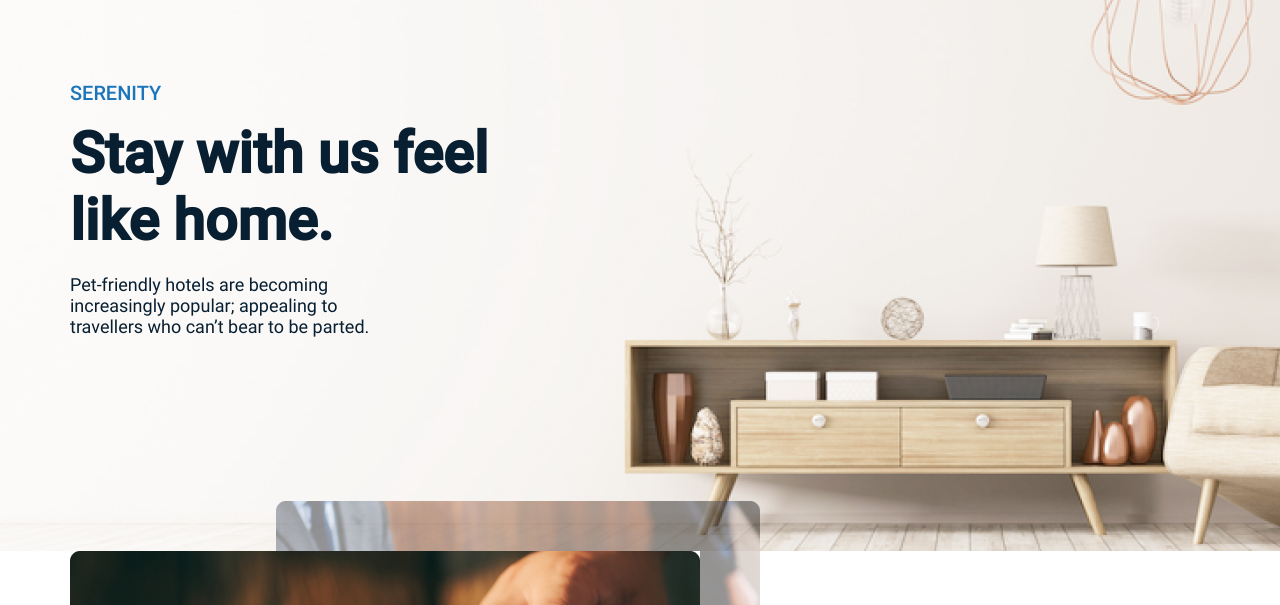
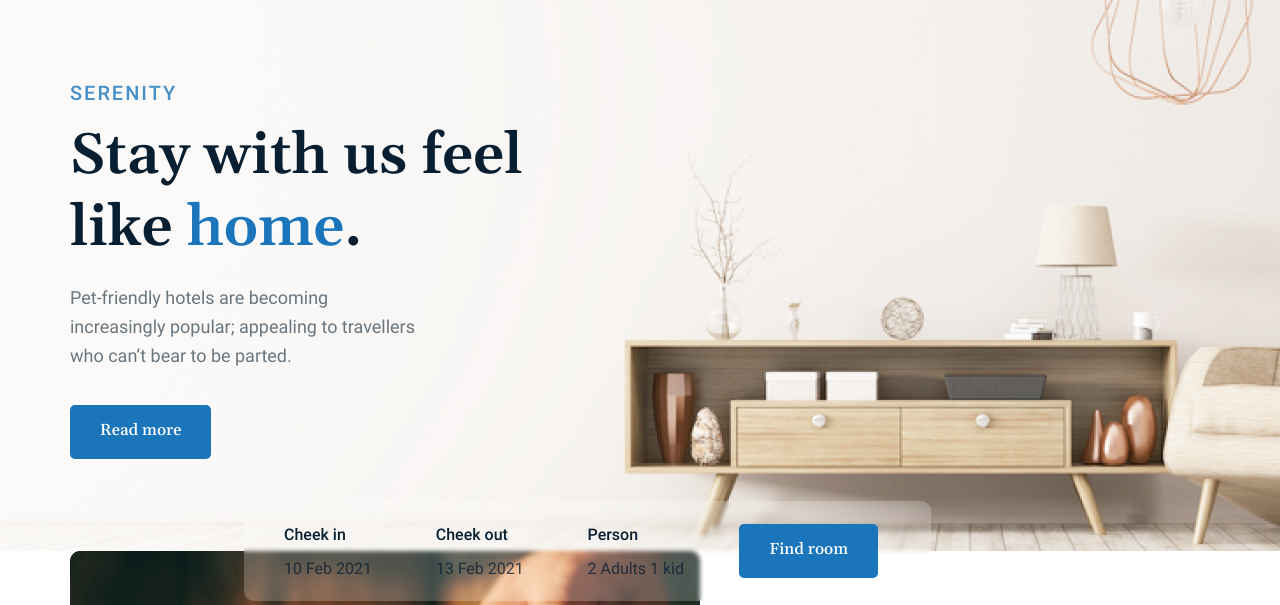
Before and after one commit to Svetla17/dz2_sveta, a plain HTML site: page index.html in a window 1280 px wide. Shown: the part 139-744 px from the top of the page. Drawn offline with Linux system fonts and the light colour scheme.

Commit message:
mini_box

```diff
--- a/assets/css/style.css
+++ b/assets/css/style.css
@@ -39,8 +39,9 @@ html {
   display: flex;
   list-style: none;
 }
+
 .nav-item {
-  margin: 52px 40px;
+  margin: 5.2rem 4.0rem;
 }
 
 .nav-link {
@@ -51,6 +52,7 @@ html {
     color: #081F32;
     text-decoration: none;
 }
+
 .nav-link-blue{
     font-family: 'Gelasio', sans-serif;
     font-style: normal;
@@ -60,7 +62,7 @@ html {
     text-decoration: none;
 }
 
-.request {
+.request_book {
     font-family: 'Gelasio', sans-serif;
     text-decoration: none;
     display: inline-block;
@@ -69,7 +71,7 @@ html {
     margin-top: 35px;
     height: 54px;
     color: #FFFFFF;
-    padding: 10px 20px;
+    padding: 1rem 2rem;
     font-style: normal;
     font-weight: 500;
     font-size: 1.6rem;
@@ -77,11 +79,13 @@ html {
 
 
 /* FIRST SECTION */
+
 .first-section {
     background-image: url("../imgs/main-bg.jpg");
     min-height: 690px;
     padding: 22rem 0 0;
 }
+
 .text {
     font-family: 'Roboto', sans-serif;
     font-style: normal;
@@ -89,29 +93,122 @@ html {
     font-size: 2rem;
     color: #1B75BB;
     text-transform: uppercase;
-    margin-bottom: 15px;
+    letter-spacing: 0.1em;
+    opacity: 0.8;
+    margin-bottom: 1.5rem;
 }
+
 .first-section-title {
-    font-family: 'Gelasio', sans-serif
+    font-family: 'Gelasio', sans-serif;
     font-size: 5.7rem;
-    max-width: 45rem;
+    max-width: 46rem;
     margin: 0 0 2rem;
     font-weight: 600;
-    font-size: 57px;
     color: #081F32;
+}
+
+.blue {
+    font-family: 'Gelasio', sans-serif;
+    font-size: 5.7rem;
+    font-weight: 600;
+    color: #1B75BB;
+}
+
+.first-section-text {
+    font-family: 'Roboto', sans-serif;
+    font-size: 1.8rem;
+    line-height: 160%;
+    max-width: 35rem;
+    color: #081F32;
+    opacity: 0.6;
+}
+
+.request_read {
+    font-family: 'Gelasio', sans-serif;
+    text-decoration: none;
+    display: inline-block;
+    background: #1B75BB;
+    border-radius: 0.5rem;
+    margin-top: 3.5rem;
+    height: 5.4rem;
+    color: #FFFFFF;
+    padding: 1.5rem 3.0rem;
+    font-style: normal;
+    font-weight: 500;
+    font-size: 1.6rem;
+}
+
+.mini_box{
+    min-height: 10rem;
+    width: 68.7rem;
+    margin-left: 24.4rem;
+    background: rgba(255, 255, 255, 0.21);
+    backdrop-filter: blur(0.2rem);
+    border-radius: 1rem;
+    position: absolute;
+    margin-top: -5rem;
+    margin-bottom: -5rem;
+    list-style: none;
+    text-decoration: none;
+    }
+
+.ch_date {
+    display: flex;
+    list-style: none;
+    text-decoration: none;
+    align-items: center;
+    height: 10rem;
+    padding: 4rem;
+}
+
+.cheek{
+    list-style: none;
+    text-decoration: none;
 
 }
 
-.first-section-text {
-    font-size: 1.8rem;
-    max-width: 34rem;
+.row{
+    max-height: 10rem;
+    width: 17rem;
+}
+
+h3 {
+    font-family: 'Roboto', sans-serif;
+    font-style: normal;
+    font-weight: 500;
+    font-size: 1.6rem;
+    color: #081F32;
+    margin: 0 0 1.5rem;
+}
+
+.date{
+    font-family: 'Roboto', sans-serif;
+    font-style: normal;
+    font-weight: normal;
+    font-size: 16px;
+    color: #081F32;
+    opacity: 0.8;
+}
+
+.request_find {
+    font-family: 'Gelasio', sans-serif;
+    text-decoration: none;
+    display: inline-block;
+    background: #1B75BB;
+    border-radius: 0.5rem;
+    height: 5.4rem;
+    color: #FFFFFF;
+    padding: 1.5rem 3.0rem;
+    font-style: normal;
+    font-weight: 500;
+    font-size: 1.6rem;
 }
 
 @media screen and (max-width: 767px) {
 
     .first-section-title {
         font-size: 4.7rem;
-    }
+
 
 }
 
--- a/index.html
+++ b/index.html
@@ -30,16 +30,43 @@
                         </li>
                     </ul>
                 </nav>
-                <a class="request" href="#">Book now</a>
+                <a class="request_book" href="#">Book now</a>
             </div>
         </div>
     </header>
     <section class="first-section">
         <div class="container">
             <h2 class="text">Serenity</h2>
-            <h1 class="first-section-title">Stay with us feel like home.</h1>
+            <h1 class="first-section-title">Stay with us feel like <span class="blue">home</span>.</h1>
             <p class="first-section-text">Pet-friendly hotels are becoming increasingly popular; appealing to travellers who can’t bear to be parted.</p>
+            <a class="request_read" href="#">Read more</a>
         </div>
+    </section>
+    <section class="mini_box">
+                <ul class="ch_date">
+                    <div class="row">
+                    <li class="nav_ch">
+                        <a class="cheek" href="#"><h3>Cheek in</h3><p class="date">10 Feb 2021</p></a>
+                    </li>
+                    </div>
+                        <div class="row">
+
+                    <li class="nav_ch">
+                        <a class="cheek" href="#"><h3>Cheek out</h3><p class="date">13 Feb 2021</p></a>
+                    </li>
+                        </div>
+                        <div class="row">
+                    <li class="nav_ch">
+                        <a class="cheek" href="#"><h3>Person</h3><p class="date">2 Adults 1 kid</p></a>
+
+                    </li>
+                        </div>
+                        <div class="row">
+                <a class="request_find" href="#">Find room</a>
+                        </div>
+            </ul>
+        </div>
+
     </section>
 
     <section class="holidays">
```
